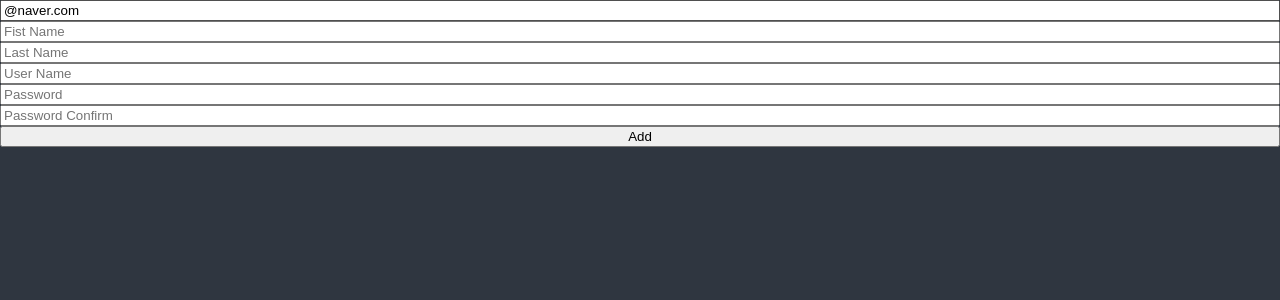
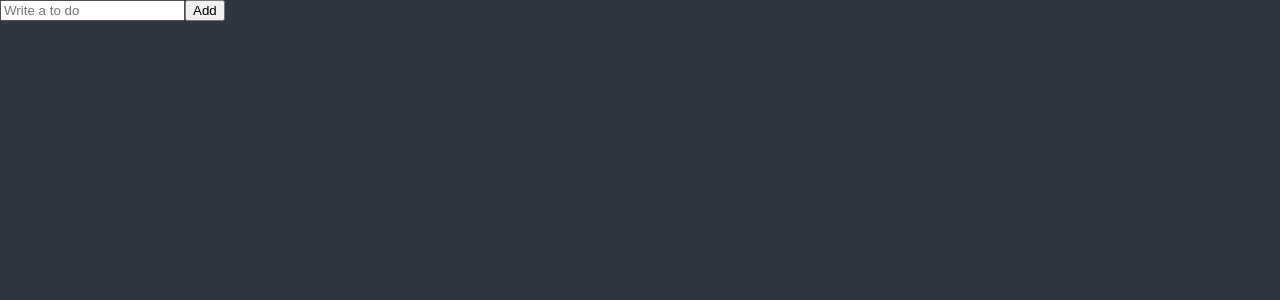
Before and after one commit to moonssa/react-masterclass, a React (Create React App) app: page / in a window 1280 px wide. Shown: the top 300 px of the page. Built offline with nearby package versions, Linux system fonts and the light colour scheme.

Commit message:
add todo

```diff
--- a/src/App.tsx
+++ b/src/App.tsx
@@ -4,7 +4,7 @@
 import { HelmetProvider, Helmet } from "react-helmet-async";
 import { ThemeProvider } from "styled-components";
 import { darkTheme } from "./theme";
-import ToDoList from "./ToDoList";
+import ToDoList from "./components/ToDoList";
 
 const GlobalStyle = createGlobalStyle`
 html, body, div, span, applet, object, iframe,
--- a/src/ToDoList.tsx
+++ /dev/null
@@ -1,122 +0,0 @@
-import { useEffect, useState } from "react";
-import { useForm } from "react-hook-form";
-/*
-
-function ToDoList() {
-  const [toDo, setToDo] = useState("");
-  const onChange = (event: React.FormEvent<HTMLInputElement>) => {
-    console.log(event);
-    const value = event.currentTarget.value;
-    setToDo(value);
-  };
-  const onSubmit = (event: React.FormEvent<HTMLFormElement>) => {
-    event.preventDefault();
-    console.log(toDo);
-  };
-  return (
-    <div>
-      <form onSubmit={onSubmit}>
-        <input onChange={onChange} value={toDo} placeholder="Write a to do" />
-        <button>Add</button>
-      </form>
-    </div>
-  );
-}
-*/
-
-interface Iform {
-  email: string;
-  firstName: string;
-  lastName: string;
-  username: string;
-  password: string;
-  password1: string;
-  extraError?: string;
-}
-
-function ToDoList() {
-  const {
-    register,
-    handleSubmit,
-    formState: { errors },
-    setError,
-  } = useForm<Iform>({ defaultValues: { email: "@naver.com" } });
-  // console.log(watch());
-  const onValid = (data: Iform) => {
-    // console.log(data);
-
-    if (data.password !== data.password1) {
-      setError(
-        "password1",
-        { message: "Password are not the same" },
-        { shouldFocus: true }
-      );
-    }
-
-    //setError("extraError", { message: "Server offline." });
-  };
-
-  return (
-    <div>
-      <form
-        style={{ display: "flex", flexDirection: "column" }}
-        onSubmit={handleSubmit(onValid)}
-      >
-        <input
-          {...register("email", {
-            required: "이메일 주소를 넣어주세요",
-            pattern: {
-              value: /^[A-Za-z0-9._%+-]+@naver.com$/,
-              message: "Only naver.com emails allowed",
-            },
-          })}
-          placeholder="Email"
-        />
-        <span>{errors?.email?.message}</span>
-        <input
-          {...register("firstName", { required: "이름을 넣어주세요." })}
-          placeholder="Fist Name"
-        />
-        <span>{errors?.firstName?.message}</span>
-        <input
-          {...register("lastName", { required: "성을 넣어주세요" })}
-          placeholder="Last Name"
-        />
-        <span>{errors?.lastName?.message}</span>
-        <input
-          {...register("username", {
-            required: "이 필드는 필수입니다.",
-            minLength: { value: 5, message: "your username is too short" },
-            validate: {
-              noMoon: (value) =>
-                value.includes("moon") ? "no moon allowed" : true,
-              noNick: (value) =>
-                value.includes("nico") ? "no nico allowed" : true,
-            },
-          })}
-          placeholder="User Name"
-        />
-        <span>{errors?.username?.message}</span>
-        <input
-          {...register("password", {
-            required: "password is required",
-            minLength: { value: 5, message: "your password is too short" },
-          })}
-          placeholder="Password"
-        />
-        <span>{errors?.password?.message}</span>
-        <input
-          {...register("password1", {
-            required: "password confirm is required",
-            minLength: { value: 5, message: "your password is too short" },
-          })}
-          placeholder="Password Confirm"
-        />
-        <span>{errors?.password1?.message}</span>
-        <button>Add</button>
-        <span>{errors?.extraError?.message}</span>
-      </form>
-    </div>
-  );
-}
-export default ToDoList;
--- /dev/null
+++ b/src/components/ToDoList.tsx
@@ -0,0 +1,54 @@
+import { useState } from "react";
+import { useForm } from "react-hook-form";
+import {
+  atom,
+  useRecoilState,
+  useRecoilValue,
+  useSetRecoilState,
+} from "recoil";
+
+interface ITodo {
+  text: string;
+  id: number;
+  category: "TO_DO" | "DOING" | "DONE";
+}
+const toDoState = atom<ITodo[]>({
+  key: "toDo",
+  default: [],
+});
+interface IForm {
+  toDo: string;
+}
+function ToDoList() {
+  const [toDos, setToDos] = useRecoilState(toDoState);
+  const { register, handleSubmit, setValue } = useForm<IForm>();
+
+  const handleValid = ({ toDo }: IForm) => {
+    console.log("add to do", toDo);
+    setToDos((oldToDos) => [
+      { text: toDo, id: Date.now(), category: "TO_DO" },
+      ...oldToDos,
+    ]);
+    setValue("toDo", "");
+  };
+  console.log(toDos);
+  return (
+    <div>
+      <form onSubmit={handleSubmit(handleValid)}>
+        <input
+          {...register("toDo", {
+            required: "Please write a ToDo",
+          })}
+          placeholder="Write a to do"
+        />
+        <button>Add</button>
+      </form>
+      <ul>
+        {toDos.map((toDo) => (
+          <li key={toDo.id}>{toDo.text}</li>
+        ))}
+      </ul>
+    </div>
+  );
+}
+export default ToDoList;
```
